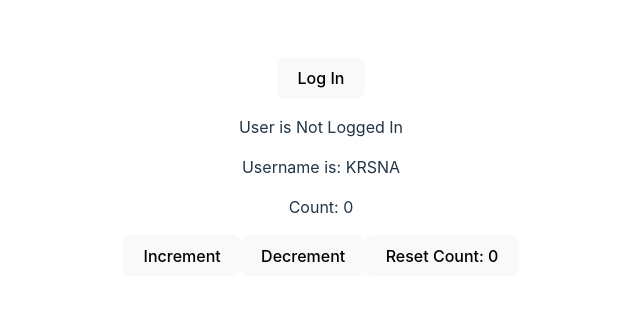
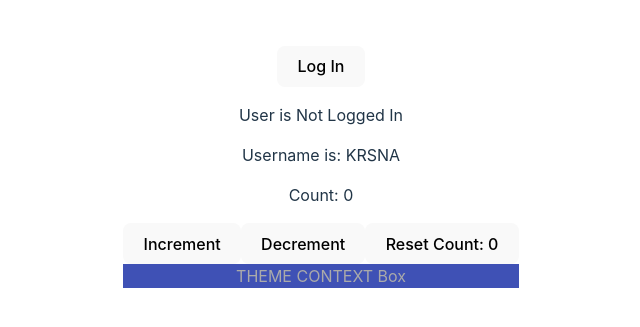
Before and after one commit to D32SSV/react-ts, a React (Vite) app: page / in a window 1280 px wide. Shown: the part 233-560 px from the top of the page, without its empty margins (319-959 px from the left). Built offline with nearby package versions, Linux system fonts and the light colour scheme.

Commit message:
types in useContext

```diff
--- a/src/App.tsx
+++ b/src/App.tsx
@@ -2,9 +2,10 @@
 import "./App.css";
 import LoggedIn from "./components/state/LoggedIn";
 import Counter from "./components/state/Counter";
+import { ThemeContextProvider } from "./components/context/ThemeContext";
+import Box from "./components/context/Box";
 
 function App() {
-
   // const personName = {
   //   firstName: "Bruce",
   //   lastName: "Banner",
@@ -56,6 +57,9 @@
       <div>
         <LoggedIn />
         <Counter />
+        <ThemeContextProvider>
+          <Box />
+        </ThemeContextProvider>
       </div>
     </>
   );
--- /dev/null
+++ b/src/components/context/Box.tsx
@@ -0,0 +1,11 @@
+import { useContext } from "react";
+import { ThemeContext } from "./theme";
+
+const Box = () => {
+  const theme = useContext(ThemeContext);
+  return (
+    <div style={{ backgroundColor: theme.primary.main, color:theme.primary.text }}>THEME CONTEXT Box</div>
+  );
+};
+
+export default Box;
--- /dev/null
+++ b/src/components/context/ThemeContext.tsx
@@ -0,0 +1,11 @@
+import { theme, ThemeContext } from "./theme";
+
+type ThemeProp = {
+  children: React.ReactNode;
+};
+
+export const ThemeContextProvider = ({ children }: ThemeProp) => {
+  return (
+    <ThemeContext.Provider value={theme}>{children}</ThemeContext.Provider>
+  );
+};
--- /dev/null
+++ b/src/components/context/theme.ts
@@ -0,0 +1,13 @@
+import { createContext } from "react";
+
+export const theme = {
+  primary: {
+    main: "#3f51b5",
+    text: "#aaa",
+  },
+  secondary: {
+    main: "#f50057",
+  },
+};
+
+export const ThemeContext = createContext(theme);
```
